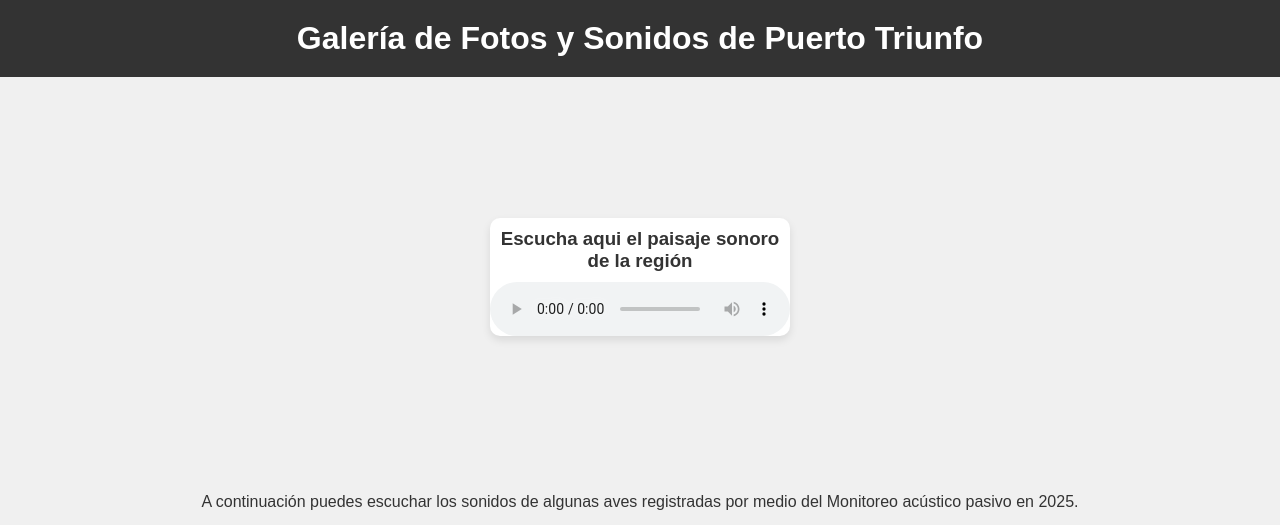
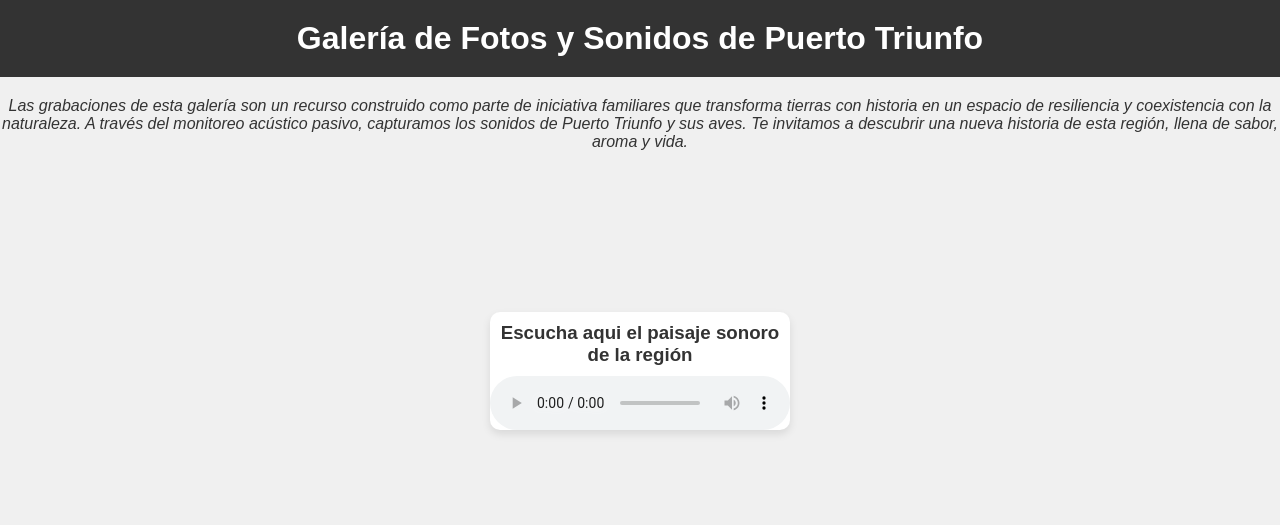
Before and after one commit to Manacus/Manacus, a plain HTML site: page projects/puertoTriunfo.html in a window 1280 px wide. Shown: the top 525 px of the page. Drawn offline with Linux system fonts and the light colour scheme.

Commit message:
Update puertoTriunfo.html

```diff
--- a/projects/puertoTriunfo.html
+++ b/projects/puertoTriunfo.html
@@ -68,7 +68,9 @@
     <h1>Galería de Fotos y Sonidos de Puerto Triunfo</h1>
 </header>
 
-
+<p style="text-align: center; font-style: italic; margin: 20px 0;">
+    Las grabaciones de esta galería son un recurso construido como parte de iniciativa familiares que transforma tierras con historia en un espacio de resiliencia y coexistencia con la naturaleza. A través del monitoreo acústico pasivo, capturamos los sonidos de Puerto Triunfo y sus aves. Te invitamos a descubrir una nueva historia de esta región, llena de sabor, aroma y vida.
+</p>
 
 <section style="display: flex; justify-content: center; align-items: center; min-height: 50vh;">
     <div class="card">
```
